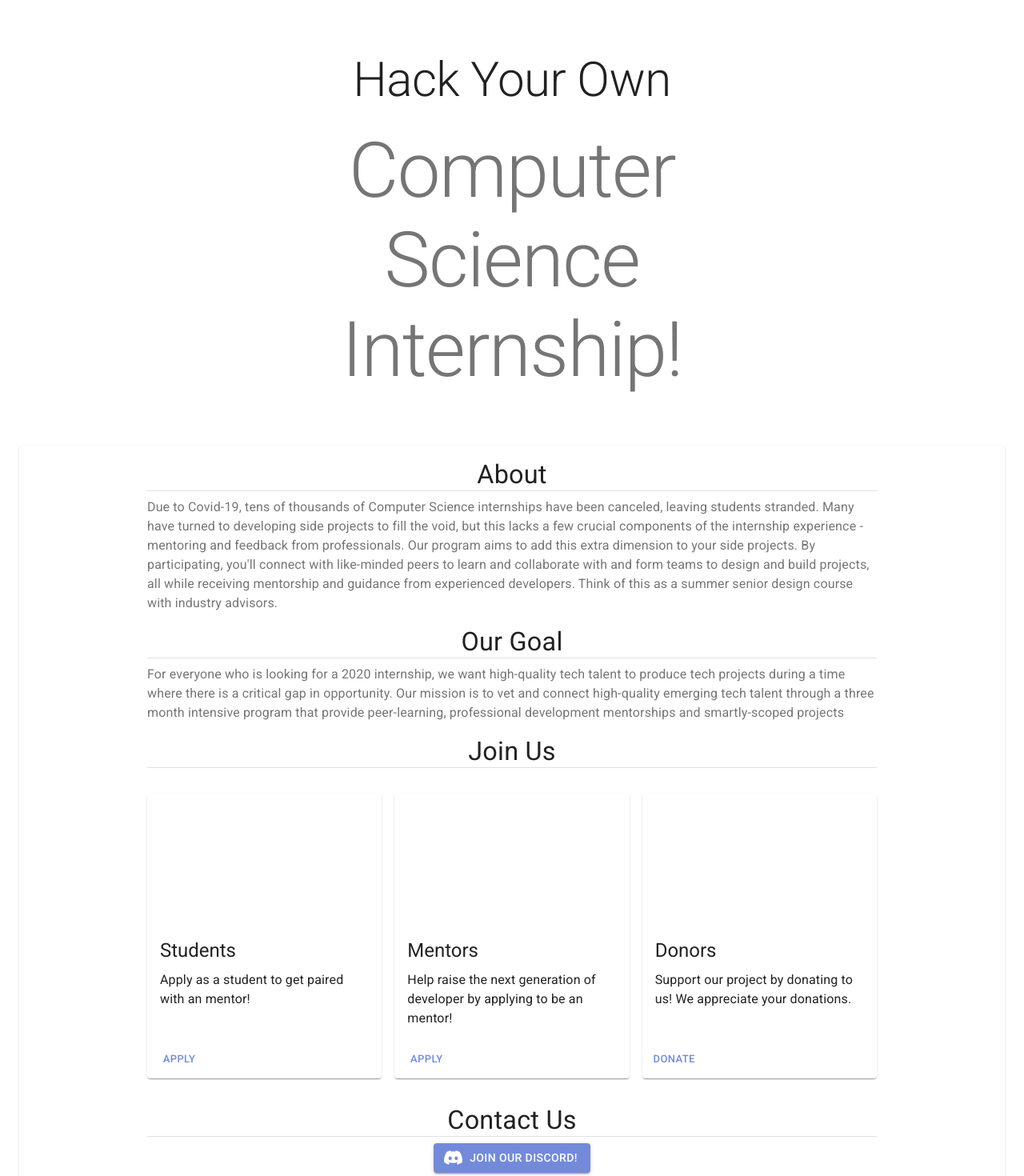
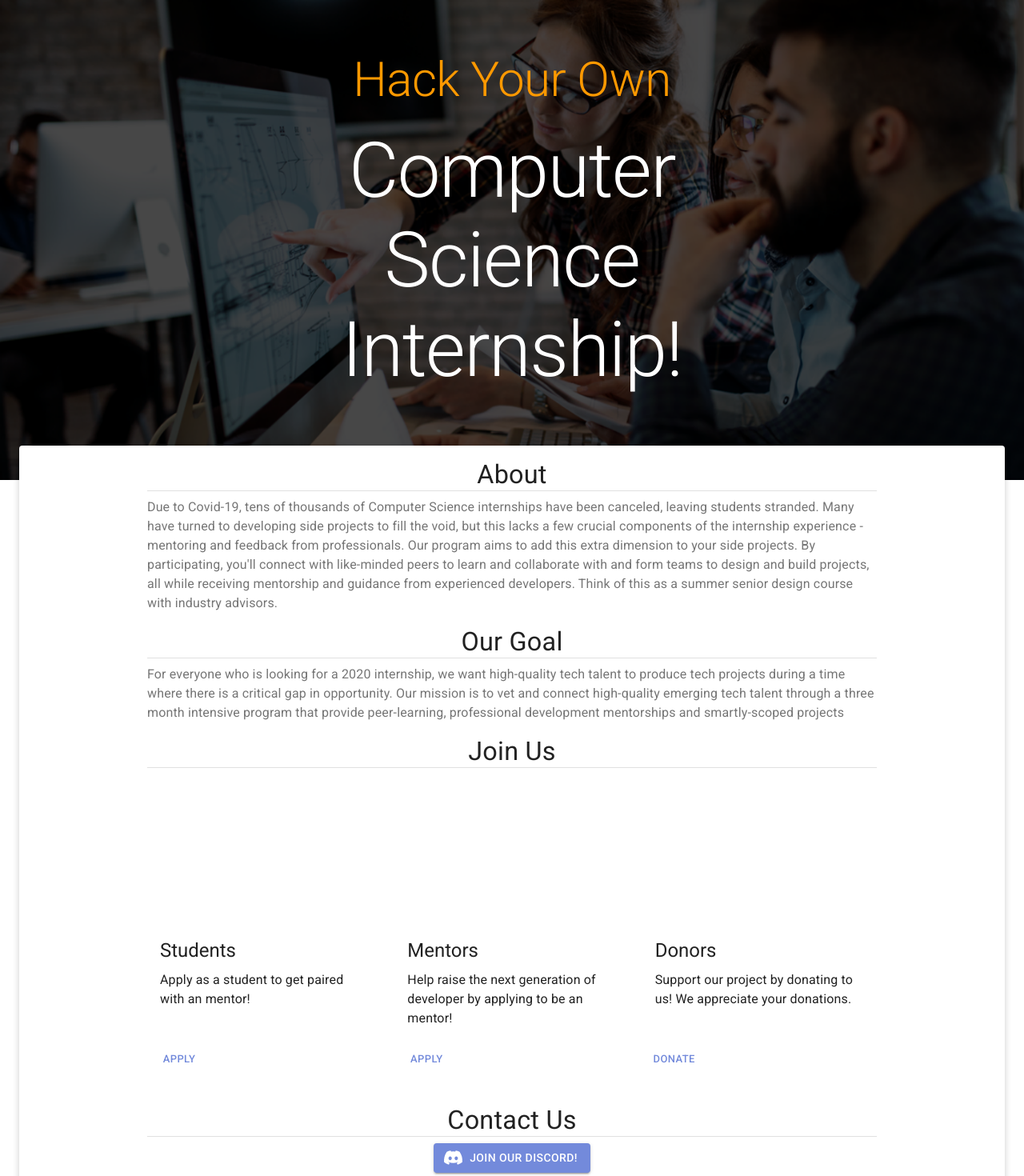
Before and after one commit to syntheticproduct/HackYourOwn, a Next.js app: page / in a window 1280 px wide. Shown: the top 1470 px of the page at 80% size. Built offline with nearby package versions, Linux system fonts and the light colour scheme.

Commit message:
added background image + hover effect.

```diff
--- a/componets/cards.js
+++ b/componets/cards.js
@@ -19,6 +19,17 @@ const useStyles = makeStyles((theme) => ({
     height: "100%",
     display: "flex",
     flexDirection: "column",
+    boxShadow: "0 4px 8px 0 rgba(0,0,0,0.2)",
+    transition: "0.3s",
+    "&:hover": {
+      boxShadow: "0 8px 16px 0 rgba(0,0,0,0.2)",
+    },
+  },
+  blankCard: {
+    height: "100%",
+    display: "flex",
+    flexDirection: "column",
+    boxShadow: "0 0px 0px 0 rgba(0,0,0,0)",
   },
   cardMedia: {
     paddingTop: "56.25%", // 16:9
@@ -41,7 +52,7 @@ export default function Cards() {
     <Container className={classes.cardGrid} maxWidth="md">
       <Grid container spacing={2}>
         <Grid item xs={12} sm={6} md={4}>
-          <Card className={classes.card}>
+          <Card className={classes.blankCard}>
             <CardMedia
               className={classes.cardMedia}
               image=""
@@ -63,7 +74,7 @@ export default function Cards() {
           </Card>
         </Grid>
         <Grid item xs={12} sm={6} md={4}>
-          <Card className={classes.card}>
+          <Card className={classes.blankCard}>
             <CardMedia
               className={classes.cardMedia}
               image=""
@@ -85,7 +96,7 @@ export default function Cards() {
           </Card>
         </Grid>
         <Grid item xs={12} sm={6} md={4}>
-          <Card className={classes.card}>
+          <Card className={classes.blankCard}>
             <CardMedia
               className={classes.cardMedia}
               image=""
@@ -115,7 +126,7 @@ export function BigCard({ children }) {
   const classes = useStyles();
   return (
     <Container className={classes.cardGrid} maxWidth="lg">
-      <Card className={classes.card}>
+      <Card className={classes.card} raised="true">
         <CardContent className={classes.cardContent}>{children}</CardContent>
       </Card>
     </Container>
--- a/componets/hero.js
+++ b/componets/hero.js
@@ -4,8 +4,13 @@ import Container from "@material-ui/core/Container";
 
 const useStyles = makeStyles((theme) => ({
   heroContent: {
-    backgroundColor: theme.palette.background.paper,
     padding: theme.spacing(8, 0, 0),
+  },
+  white: {
+    color: "#FFFFFF",
+  },
+  orange: {
+    color: "#ff9900"
   },
 }));
 
@@ -19,8 +24,8 @@ export default function Hero() {
           component="h1"
           variant="h2"
           align="center"
-          color="textPrimary"
           gutterBottom
+          className={classes.orange}
         >
           Hack Your Own
         </Typography>
@@ -28,7 +33,7 @@ export default function Hero() {
           component="h1"
           variant="h1"
           align="center"
-          color="textSecondary"
+          className={classes.white}
           paragraph
         >
           Computer Science Internship!
--- a/pages/index.js
+++ b/pages/index.js
@@ -5,10 +5,21 @@ import { BigCard } from '../componets/cards';
 import Copyright from '../src/Copyright';
 import Hero from '../componets/hero';
 import Body from '../src/body';
+import { makeStyles } from "@material-ui/core/styles";
+
+const useStyles = makeStyles((theme) => ({
+  background: {
+    background: "url('./images/image1.png')",
+    backgroundRepeat: "no-repeat",
+    backgroundSize: "cover",
+    height: "75vh",
+  },
+}));
 
 export default function Index() {
+  const classes = useStyles();
   return (
-    <div>
+    <div className={classes.background}>
       <Container maxWidth="xl">
         <Hero />
         <Box my={4}>
```
Also changed, not shown: public/images/image1.png (added).
